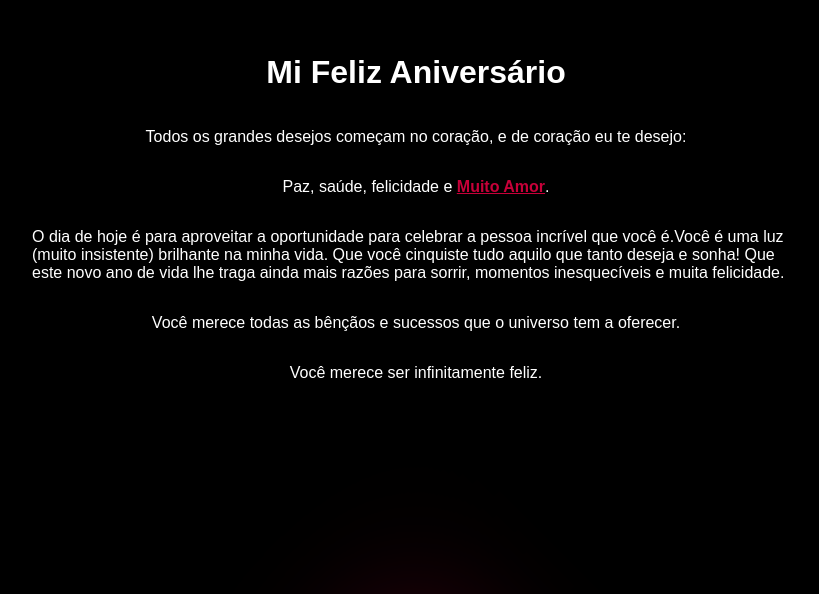
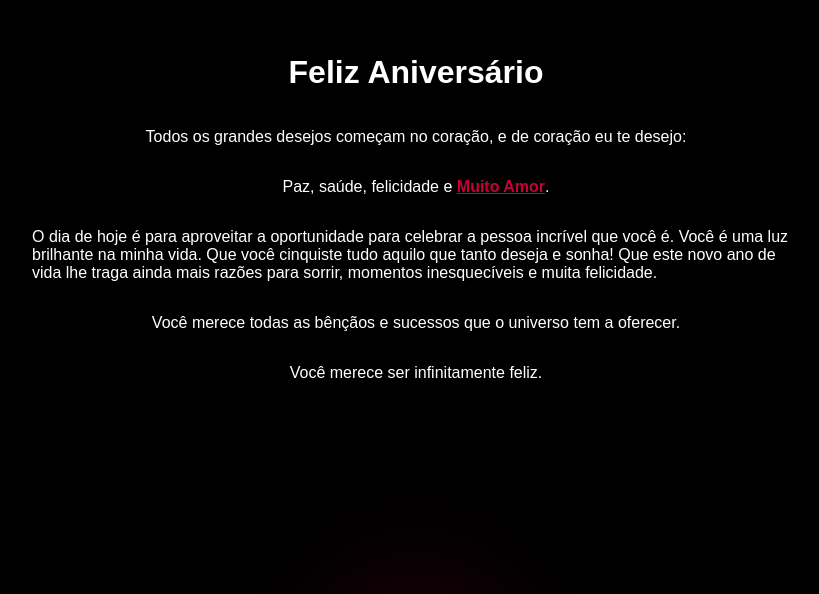
Before and after one commit to CarolCapel/Feliz_Anivers-rio, a plain HTML site: page pagina.html in a window 1280 px wide. Shown: the part 185-779 px from the top of the page, without its empty margins (224-1043 px from the left). Drawn offline with Linux system fonts and the light colour scheme; a web font is replaced by a local one.

Commit message:
Update pagina.html

```diff
--- a/pagina.html
+++ b/pagina.html
@@ -12,13 +12,13 @@
 
     <div class="texto">
         <div class="titulo">
-            <h1>Mi Feliz Aniversário</h1>
+            <h1>Feliz Aniversário</h1>
         </div>
 
         <p>Todos os grandes desejos começam no coração, e de coração eu te desejo: </p>
         <p> Paz, saúde, felicidade e <strong>Muito Amor</strong>.</p>
-        <p>O dia de hoje é para aproveitar a oportunidade para celebrar a pessoa incrível que você é.Você é uma luz
-            (muito insistente) brilhante na minha vida. Que você cinquiste tudo aquilo que tanto deseja e
+        <p>O dia de hoje é para aproveitar a oportunidade para celebrar a pessoa incrível que você é.
+            Você é uma luz brilhante na minha vida. Que você cinquiste tudo aquilo que tanto deseja e
             sonha! Que este novo ano de vida lhe traga ainda mais razões para sorrir, momentos inesquecíveis e muita
             felicidade.</p>
         <p>Você merece todas as bênçãos e sucessos que o universo tem a oferecer.</p>
```
